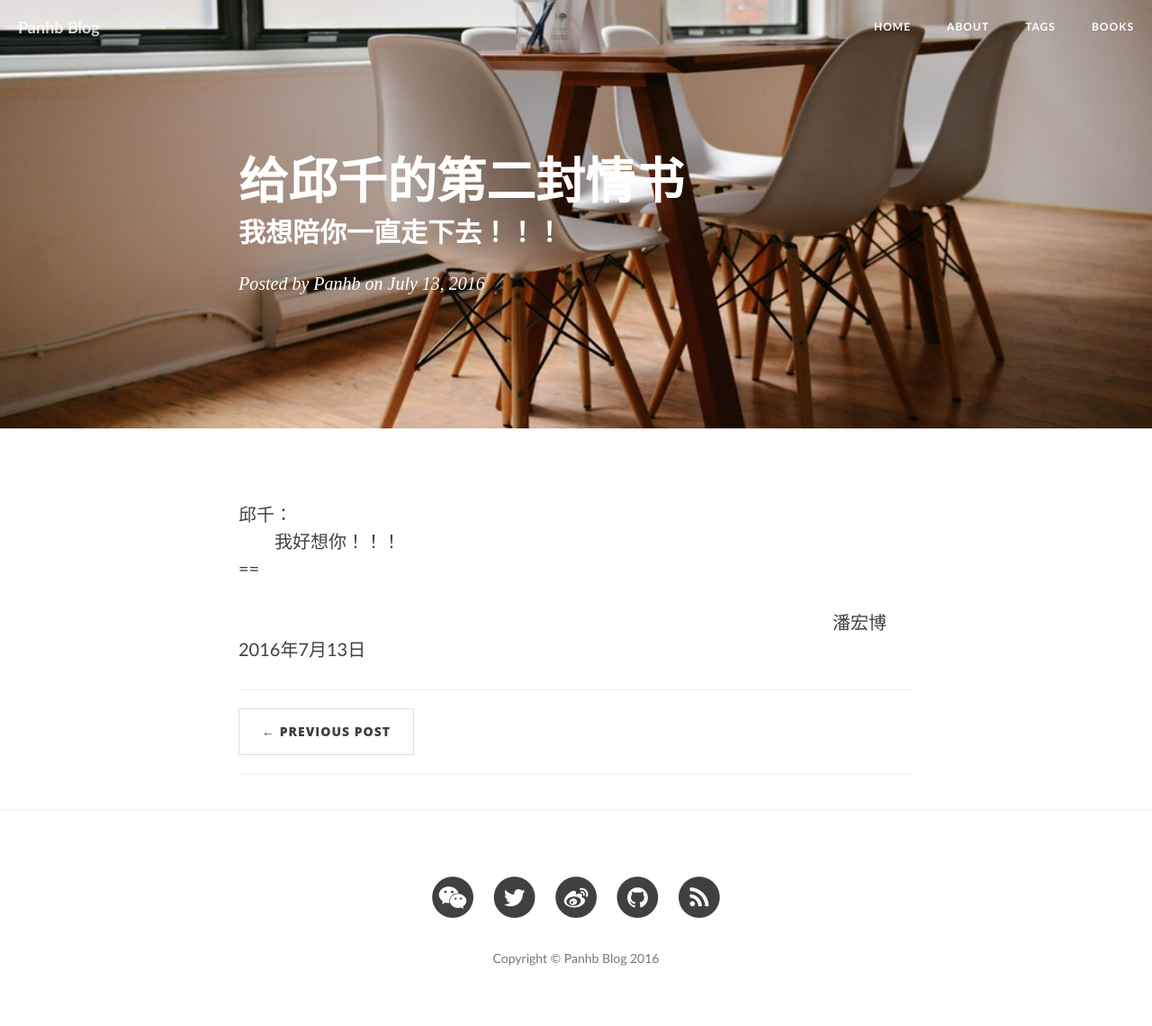
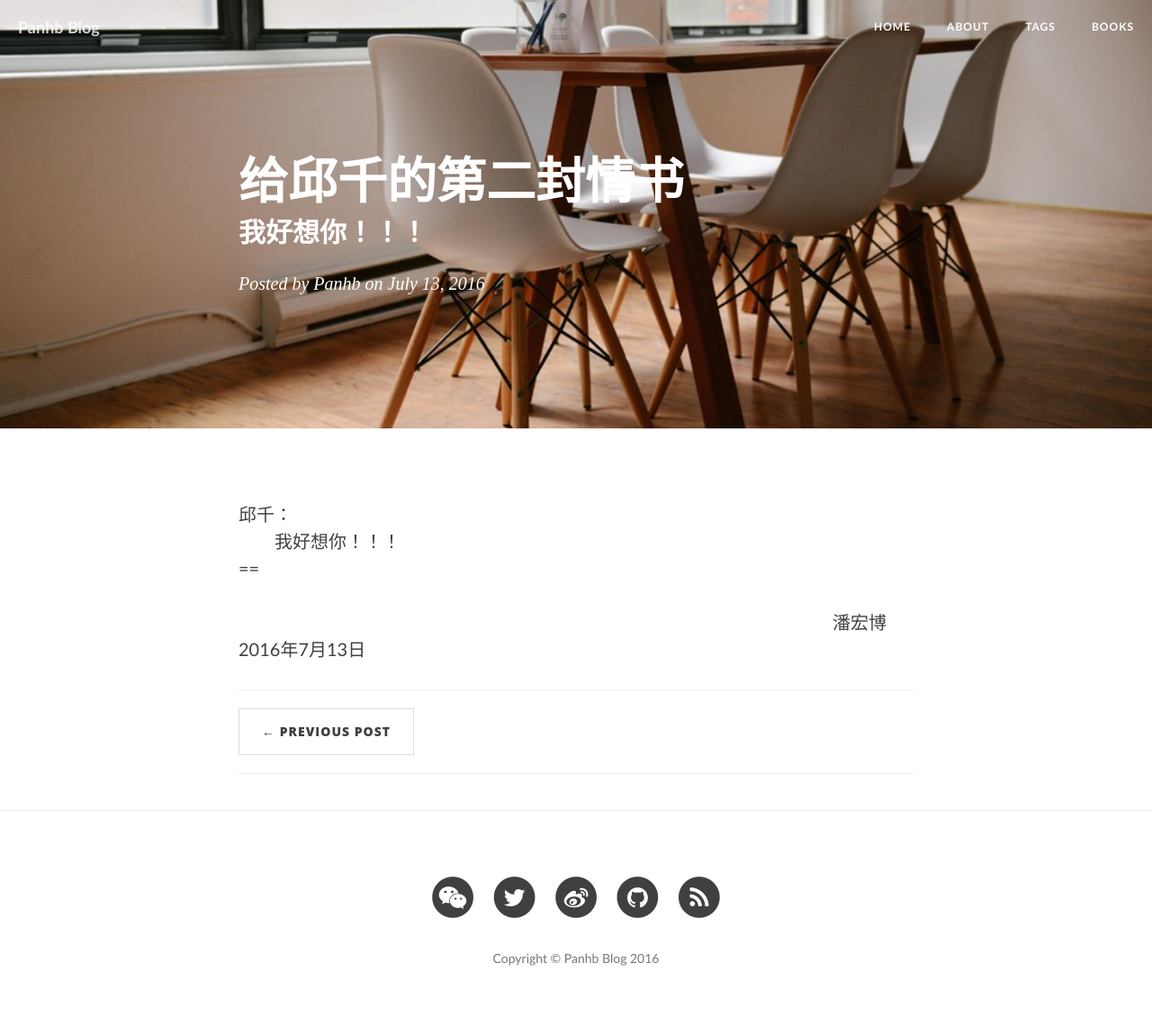
Before and after one commit to panhb/panhb.github.io, a Jekyll site: the page built from _posts/2016-07-13-i-miss-you.markdown, in a window 1280 px wide. Shown: the whole page at 90% size. Built offline with Jekyll 4.4.1, drawn with Linux system fonts in a browser that asks for light colours; nearby versions of some CDN libraries; library files that are not in the unit come from our copies; comment, search, counter and statistics services are not loaded.

Commit message:
add post

```diff
--- a/_posts/2016-07-13-i-miss-you.markdown
+++ b/_posts/2016-07-13-i-miss-you.markdown
@@ -1,7 +1,7 @@
 ---
 layout:     post
 title:      给邱千的第二封情书
-subtitle:   我想陪你一直走下去！！！
+subtitle:   我好想你！！！
 date:       2016-07-13 00:00:00
 author:     Panhb
 header-img: "img/post-bg-016.jpg"
@@ -10,7 +10,7 @@ tags: 邱千
 
 邱千：
 　　我好想你！！！
-==
+	==
 
 　　　　　　　　　　　　　　　　　　　　　　　　　　　　　　　　　潘宏博
 　　　　　　　　　　　　　　　　　　　　　　　　　　　　　　　2016年7月13日
```
